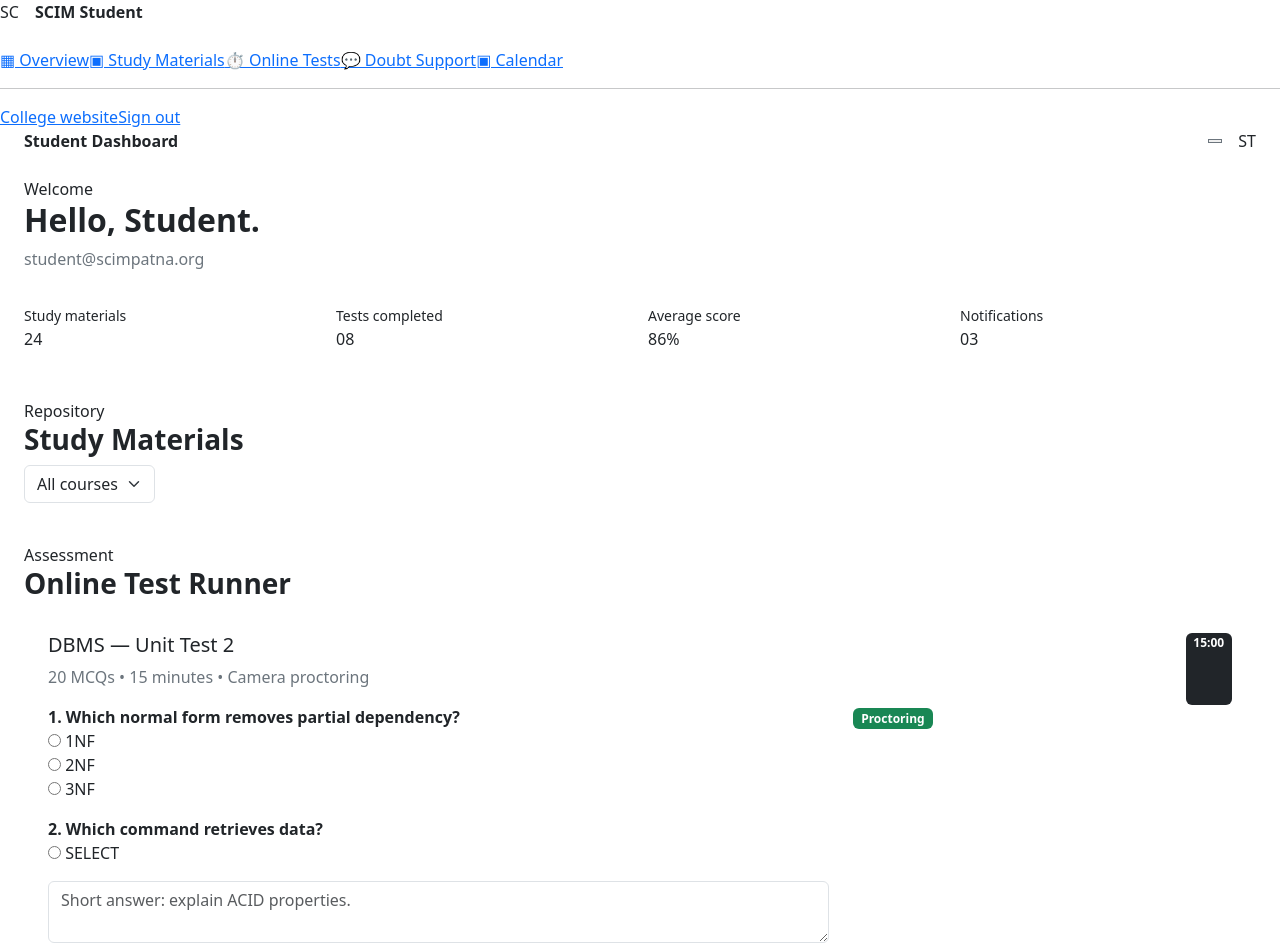
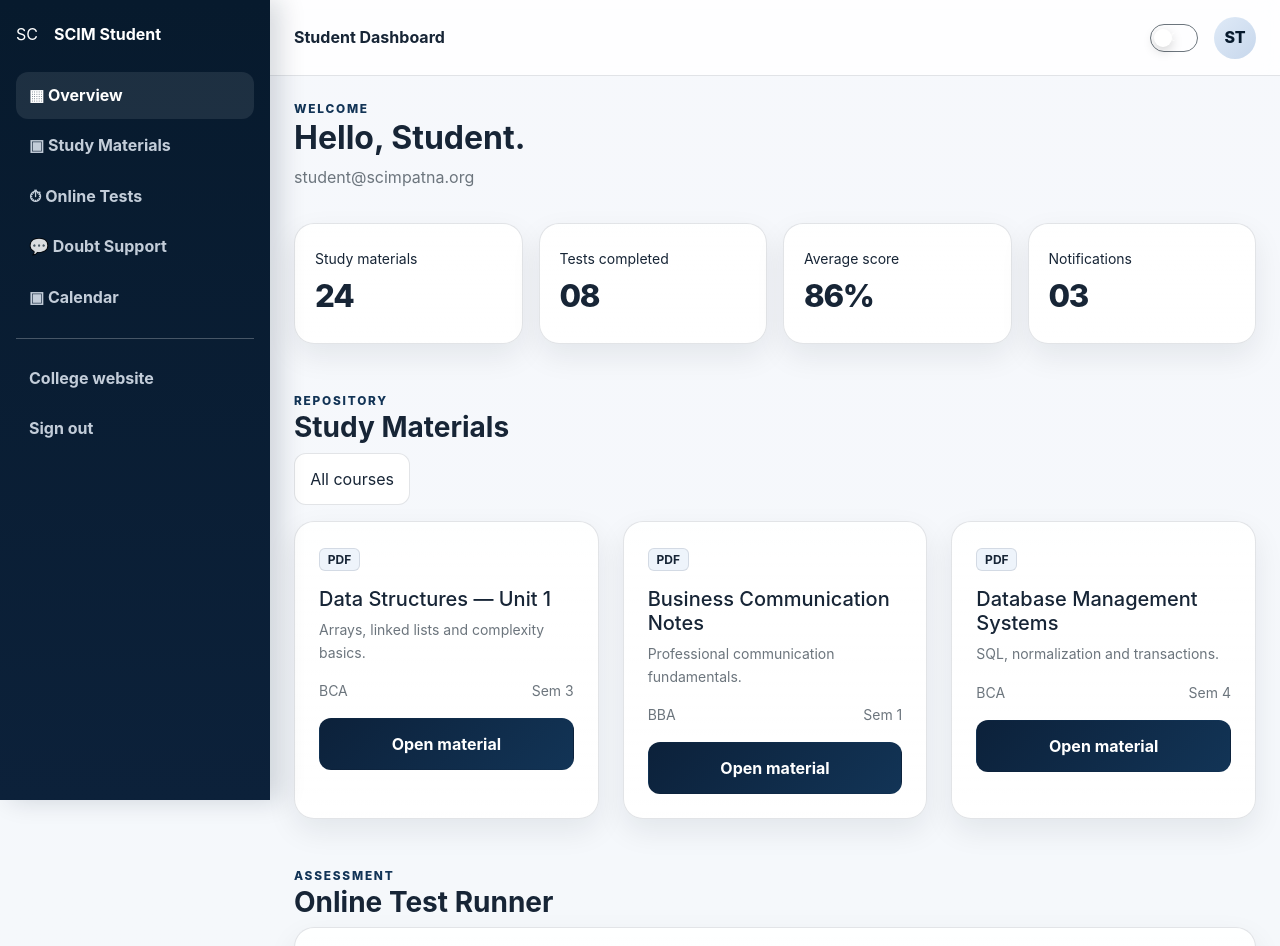
Before and after one commit to vaibhavkr387/SCIM-College-Patna, a website: page Frontend/public/dashboard-student.html in a window 1280 px wide. Shown: the top 946 px of the page. Drawn offline with nearby package versions, Linux system fonts and the light colour scheme; the site is published under a folder, as on GitHub Pages, so addresses that start at the root find nothing.

Commit message:
Update script and link paths to relative URLs

```diff
--- a/Frontend/public/dashboard-student.html
+++ b/Frontend/public/dashboard-student.html
@@ -16,10 +16,10 @@
       href="https://cdn.jsdelivr.net/npm/bootstrap-icons@1.11.3/font/bootstrap-icons.css"
       rel="stylesheet"
     />
-    <link rel="stylesheet" href="/Frontend/public/css/custom.css" />
-    <script src="/Frontend/public/js/env.js"></script>
-    <script src="/Frontend/public/js/config.js"></script>
-    <script src="/Frontend/public/js/common.js"></script>
+    <link rel="stylesheet" href="./css/custom.css" />
+    <script src="./js/env.js"></script>
+    <script src="./js/config.js"></script>
+    <script src="./js/common.js"></script>
   </head>
   <body>
     <div class="dashboard-shell">
@@ -27,14 +27,14 @@
         <div class="d-flex align-items-center gap-3 mb-4">
           <span class="brand-mark">SC</span><b>SCIM Student</b>
         </div>
-        <a class="side-link active" href="/Frontend/public/dashboard-student.html#overview">▦ Overview</a
-        ><a class="side-link" href="/Frontend/public/dashboard-student.html#materials">▣ Study Materials</a
-        ><a class="side-link" href="/Frontend/public/dashboard-student.html#tests">⏱ Online Tests</a
-        ><a class="side-link" href="/Frontend/public/dashboard-student.html#doubts">💬 Doubt Support</a
-        ><a class="side-link" href="/Frontend/public/dashboard-student.html#calendar">▣ Calendar</a>
+        <a class="side-link active" href="./dashboard-student.html#overview">▦ Overview</a
+        ><a class="side-link" href="./dashboard-student.html#materials">▣ Study Materials</a
+        ><a class="side-link" href="./dashboard-student.html#tests">⏱ Online Tests</a
+        ><a class="side-link" href="./dashboard-student.html#doubts">💬 Doubt Support</a
+        ><a class="side-link" href="./dashboard-student.html#calendar">▣ Calendar</a>
         <hr />
-        <a class="side-link" href="/Frontend/public/index.html">College website</a
-        ><a class="side-link" href="/Frontend/public/login.html">Sign out</a>
+        <a class="side-link" href="./index.html">College website</a
+        ><a class="side-link" href="./login.html">Sign out</a>
       </aside>
       <main class="main-with-sidebar">
         <header
@@ -278,7 +278,7 @@
       </div>
     </div>
     <script src="https://cdn.jsdelivr.net/npm/bootstrap@5.3.3/dist/js/bootstrap.bundle.min.js"></script>
-    <script src="/Frontend/public/js/proctoring.js"></script>
-    <script src="/Frontend/public/js/student.js"></script>
+    <script src="./js/proctoring.js"></script>
+    <script src="./js/student.js"></script>
   </body>
 </html>
```
